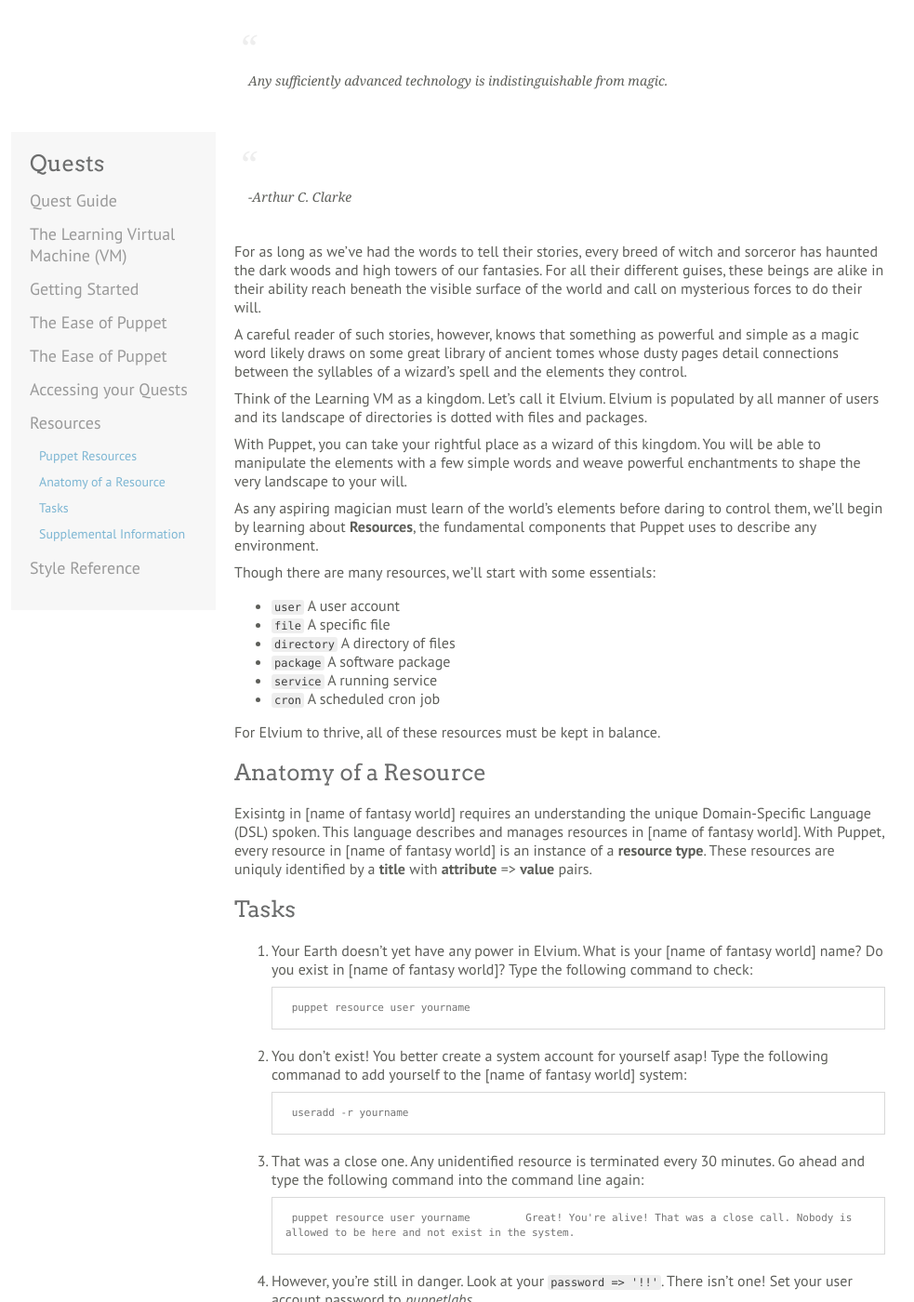
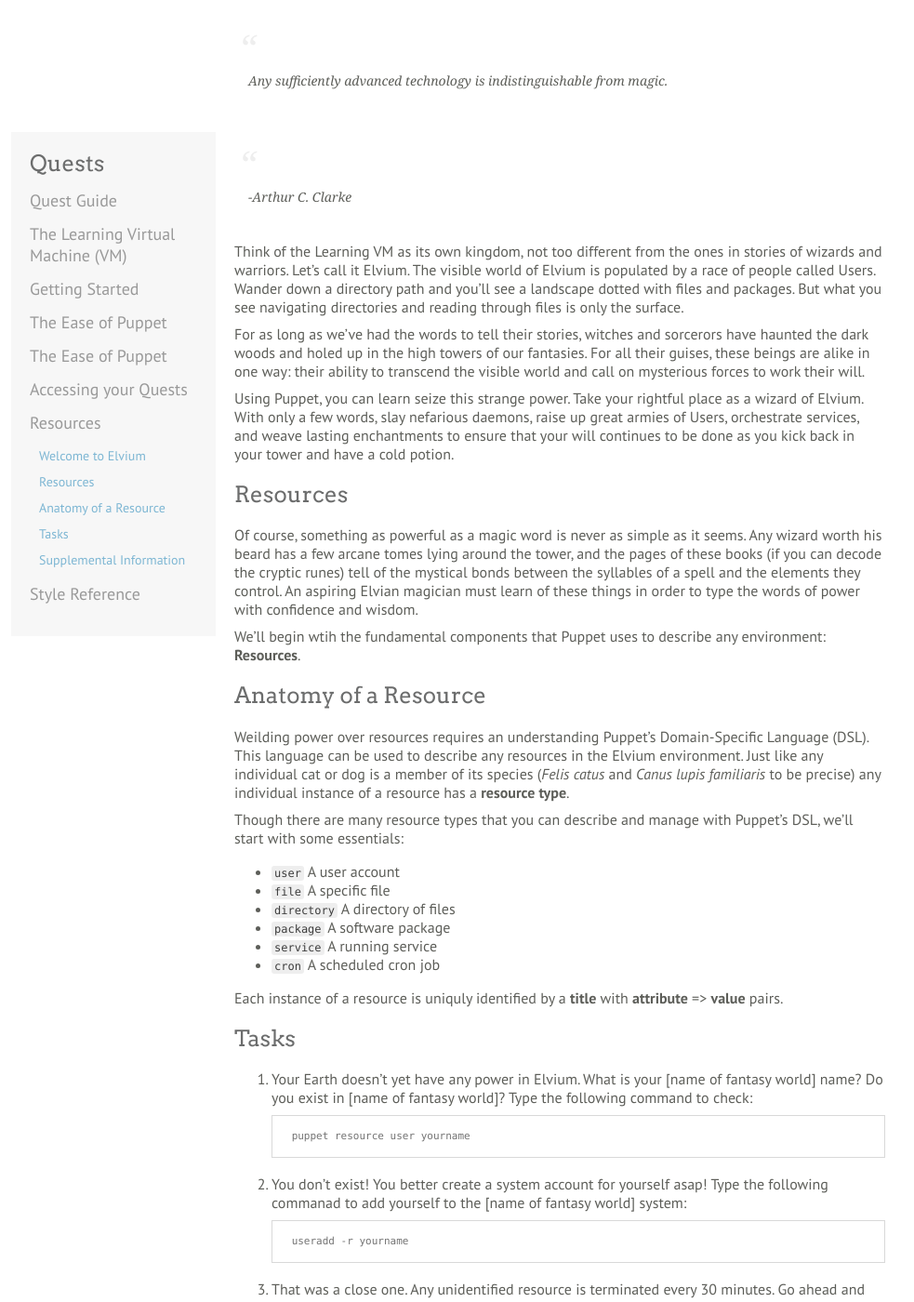
Before and after one commit to puppetlabs-toy-chest/puppet-quest-guide, a Jekyll site: the page built from quests/resources.md, in a window 1280 px wide and 1400 px high, scrolled down 310 px. Shown: the whole window at 93% size, without its empty margins (158-1141 px from the left). Built offline with Jekyll 4.4.1, drawn with Linux system fonts in a browser that asks for light colours; Markdown is read by kramdown in place of the engine named in the settings; some of the changed text lies outside the part shown.

Commit message:
Continuing work on wizarding up the resources quest

```diff
--- a/quests/resources.md
+++ b/quests/resources.md
@@ -3,27 +3,37 @@
 layout: default
 ---
 
-# Quest #4
+# Welcome to Elvium: Puppet Resources
 
 In this quest you will be introduced to the fundamental applications of Puppet resources and using them to inspect the state of your Virtual Machine.
 
-## Puppet Resources
+## Welcome to Elvium
 
 > Any sufficiently advanced technology is indistinguishable from magic.
 
 > -Arthur C. Clarke
 
-For as long as we've had the words to tell their stories, every breed of witch and sorceror has haunted the dark woods and high towers of our fantasies. For all their different guises, these beings are alike in their ability reach beneath the visible surface of the world and call on mysterious forces to do their will.
+Think of the Learning VM as its own kingdom, not too different from the ones in stories of wizards and warriors. Let's call it Elvium. The visible world of Elvium is populated by a race of people called Users. Wander down a directory path and you'll see a landscape dotted with files and packages. But what you see navigating directories and reading through files is only the surface.
 
-A careful reader of such stories, however, knows that something as powerful and simple as a magic word likely draws on some great library of ancient tomes whose dusty pages detail connections between the syllables of a wizard's spell and the elements they control.
+For as long as we've had the words to tell their stories, witches and sorcerors have haunted the dark woods and holed up in the high towers of our fantasies. For all their guises, these beings are alike in one way: their ability to transcend the visible world and call on mysterious forces to work their will.
 
-Think of the Learning VM as a kingdom. Let's call it Elvium. Elvium is populated by all manner of users and its landscape of directories is dotted with files and packages.
+Using Puppet, you can learn seize this strange power. Take your rightful place as a wizard of Elvium. With only a few words, slay nefarious daemons, raise up great armies of Users, orchestrate services, and weave lasting enchantments to ensure that your will continues to be done as you kick back in your tower and have a cold potion.
 
-With Puppet, you can take your rightful place as a wizard of this kingdom. You will be able to manipulate the elements with a few simple words and weave powerful enchantments to shape the very landscape to your will.
+<!--
+Maybe include a very brief "wow" example here?
+-->
 
-As any aspiring magician must learn of the world's elements before daring to control them, we'll begin by learning about **Resources**, the fundamental components that Puppet uses to describe any environment.
+## Resources
 
-Though there are many resources, we'll start with some essentials:
+Of course, something as powerful as a magic word is never as simple as it seems. Any wizard worth his beard has a few arcane tomes lying around the tower, and the pages of these books (if you can decode the cryptic runes) tell of the mystical bonds between the syllables of a spell and the elements they control. An aspiring Elvian magician must learn of these things in order to type the words of power with confidence and wisdom.
+
+We'll begin wtih the fundamental components that Puppet uses to describe any environment: **Resources**.
+
+## Anatomy of a Resource
+
+Weilding power over resources requires an understanding Puppet's Domain-Specific Language (DSL). This language can be used to describe any resources in the Elvium environment. Just like any individual cat or dog is a member of its species (*Felis catus* and *Canus lupis familiaris* to be precise) any individual instance of a resource has a **resource type**.
+
+Though there are many resource types that you can describe and manage with Puppet's DSL, we'll start with some essentials:
 
 * `user` A user account
 * `file` A specific file
@@ -32,11 +42,7 @@
 * `service` A running service
 * `cron` A scheduled cron job
 
-For Elvium to thrive, all of these resources must be kept in balance.
-
-## Anatomy of a Resource
-
-Exisintg in [name of fantasy world] requires an understanding the unique Domain-Specific Language (DSL) spoken. This language describes and manages resources in [name of fantasy world]. With Puppet, every resource in [name of fantasy world] is an instance of a **resource type**. These resources are uniquly identified by a **title** with **attribute** => **value** pairs.
+Each instance of a resource is uniquly identified by a **title** with **attribute** => **value** pairs.
 
 ## Tasks
 
```
